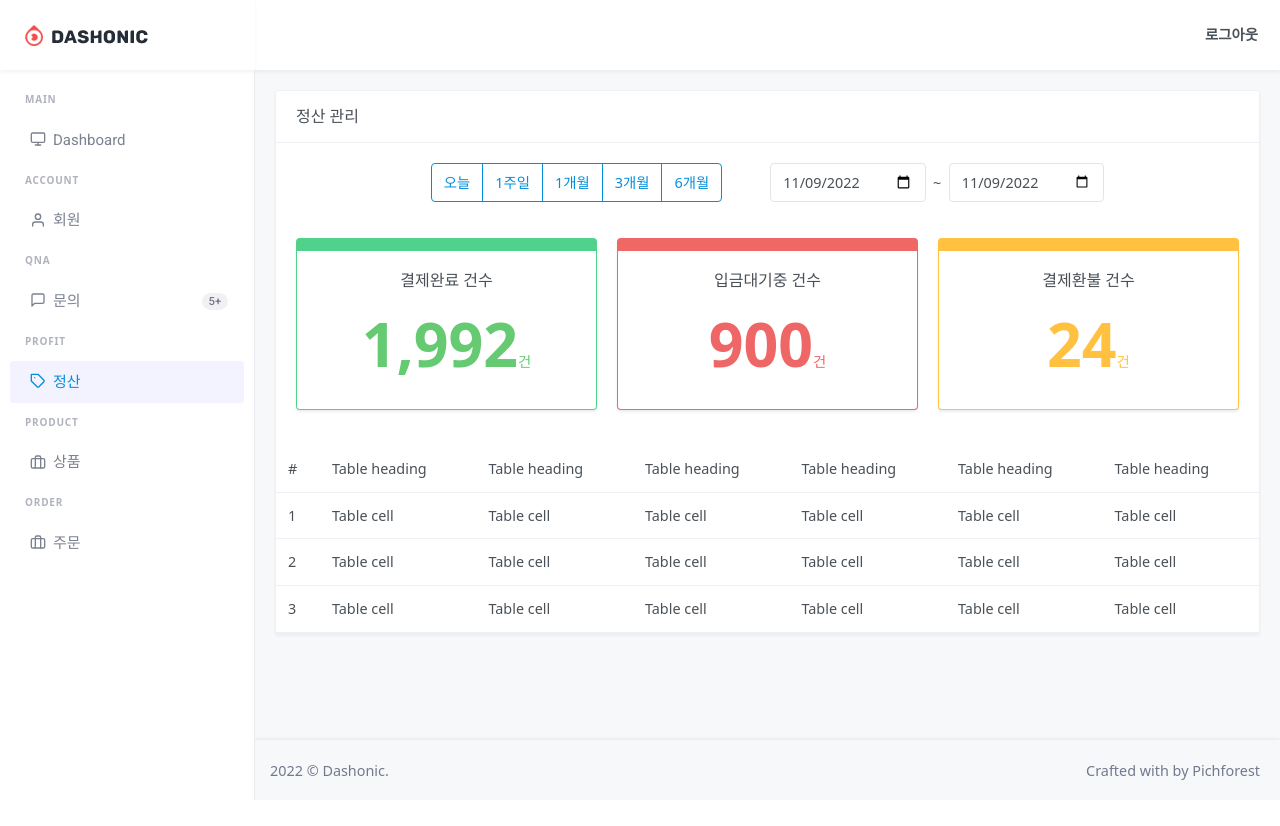
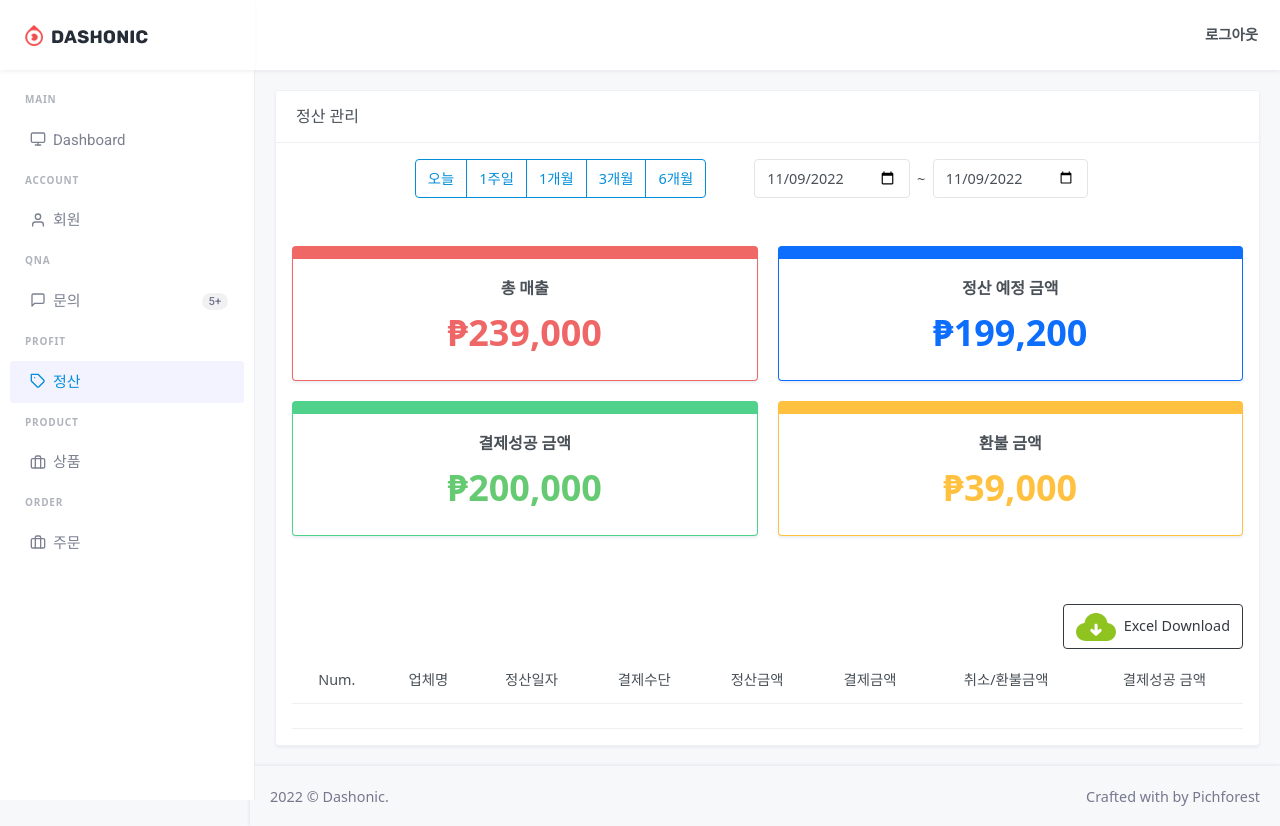
Before and after one commit to newsoft111/utoville-ecommerce-admin, a Django app: page /profit/ in a window 1280 px wide. Before the commit the page ends 800 px from the top, so only its background shows below. Run offline with Django 4.2, Linux system fonts and the light colour scheme; lists and menus that the app fills with data are empty; some libraries are stand-ins or nearby versions.

Commit message:
profit page

```diff
--- a/templates/header.html
+++ b/templates/header.html
@@ -18,6 +18,7 @@
         <link href="{% static 'libs/fullcalendar/main.min.css' %}" rel="stylesheet" type="text/css" />
 		<!-- Custom css -->
         <link href="{% static 'css/custom.css' %}" rel="stylesheet" type="text/css" />
+
     </head>
 
 
--- a/templates/profit/profit_list.html
+++ b/templates/profit/profit_list.html
@@ -6,23 +6,29 @@
 {% load mathfilters %}
 
 <style>
+.sales-all {
+	border-top: 13px solid #ef6866;
+	border-left: 1px solid #ef6866;
+	border-right: 1px solid #ef6866;
+	border-bottom: 1px solid #ef6866;
+}
 .pay-done {
     border-top: 13px solid #51d28c;
     border-left: 1px solid #51D28C;
     border-right: 1px solid #51d28c;
     border-bottom: 1px solid #51d28c;
 }
-.pay-waiting {
-    border-top: 13px solid #ef6866;
-    border-left: 1px solid #ef6866;
-    border-right: 1px solid #ef6866;
-    border-bottom: 1px solid #ef6866;
-}
 .pay-refund {
     border-top: 13px solid #ffc13f;
     border-left: 1px solid #ffc13f;
     border-right: 1px solid #ffc13f;
     border-bottom: 1px solid #ffc13f;
+}
+.pay-calculate {
+	border-top: 13px solid #0d6efd;
+    border-left: 1px solid #0d6efd;
+    border-right: 1px solid #0d6efd;
+    border-bottom: 1px solid #0d6efd;
 }
 </style>
 
@@ -35,8 +41,8 @@
 					<div class="card-header justify-content-between d-flex align-items-center">
 						<h4 class="card-title">정산 관리</h4>
 					</div>
-					<div class="card-body">
-						<div class="d-flex justify-content-center align-items-center">
+					<div class="card-body p-3">
+						<div class="d-flex justify-content-center align-items-center mb-5">
 							<div class="btn-group">
 								<button type="button" class="btn btn-outline-primary">오늘</button>
 								<button type="button" class="btn btn-outline-primary">1주일</button>
@@ -44,83 +50,124 @@
 								<button type="button" class="btn btn-outline-primary">3개월</button>
 								<button type="button" class="btn btn-outline-primary">6개월</button>
 							</div>
+							<hr>
 							<div class="d-flex align-items-center ms-5">
 								<input class="form-control form-radius" name="start_date" type="date" id="start-date-input">
 																			&nbsp;&nbsp;~&nbsp;&nbsp;
 								<input class="form-control form-radius" name="end_date" type="date" id="end-date-input">
+								<a href="#searchCollapse" data-bs-target="#" data-bs-toggle="collapse" class="nav-link search-link lh-1 text-dark">
+									<i class="bx bx-search-alt-2 fs-4"></i>
+								</a>
+							</div>
+						</div>
+						<div class="row justify-content-center">
+							<div class="col-lg-6">
+								<div class="card sales-all">
+									<div class="card-body text-center">
+										<h5 class="card-title fw-bold mb-2">총 매출</h5>
+										<p class="card-text" style="color: rgb(239, 102, 102);"><b class="fs-1">₱239,000</b></p>
 									</div>
 								</div>
 							</div>
-					<div class="row" style="padding: 16px 20px;">
-						<div class="col-lg-4">
+							<div class="col-lg-6">
+								<div class="card pay-calculate">
+									<div class="card-body text-center">
+										<h5 class="card-title fw-bold mb-2">정산 예정 금액</h5>
+										<p class="card-text" style="color: rgb(13, 110, 253);"><b class="fs-1">₱199,200</b></p>
+									</div>
+								</div>
+							</div>
+						</div>
+						<div class="row justify-content-center">
+							<div class="col-lg-6">
 								<div class="card pay-done">
 									<div class="card-body text-center">
-									<h5 class="card-title mb-2">결제완료 건수</h5>
-									<p class="card-text" style="color: rgb(101, 202, 113); "><b style="font-size: 3.8rem;">1,992</b>건</p>
+										<h5 class="card-title fw-bold mb-2">결제성공 금액</h5>
+										<p class="card-text" style="color: rgb(101, 202, 113); "><b class="fs-1">₱200,000</b></p>
 									</div>
 								</div>
-						</div><!-- end col -->
-						<div class="col-lg-4">
-							<div class="card pay-waiting">
+							</div>
+							<div class="col-lg-6">
+								<div class="card pay-refund">
 									<div class="card-body text-center">
-									<h5 class="card-title text-center mb-2">입금대기중 건수</h5>
-									<p class="card-text" style="color: rgb(239, 102, 102);"><b style="font-size: 3.8rem;">900</b>건</p>
+										<h5 class="card-title fw-bold mb-2">환불 금액</h5>
+										<p class="card-text" style="color: rgb(255, 193, 63);"><b class="fs-1">₱39,000</b></p>
 									</div>
 								</div>
-						</div><!-- end col -->
-						<div class="col-lg-4">
-							<div class="card pay-refund">
-								<div class="card-body text-center">
-									<h5 class="card-title text-center mb-2 mb-1">결제환불 건수</h5>
-									<p class="card-text" style="color: rgb(255, 193, 63);"><b style="font-size: 3.8rem;">24</b>건</p>
 							</div>
 						</div>
-						</div><!-- end col -->
-					</div><!-- end row -->
-
-					<div class="table-responsive">
-						<table class="table mb-0">
+						<div class="excel-btn text-end mt-5">
+							<span class="btn btn-outline-dark"><img class= "me-2" style="width: 40px;" src="{% static 'images/down_i.png' %}">Excel Download</span>
+						</div>
+						<div class="table-responsive mt-2">
+							<table class="table mb-0 text-center">
 								<thead>
 									<tr>
-									<th>#</th>
-									<th>Table heading</th>
-									<th>Table heading</th>
-									<th>Table heading</th>
-									<th>Table heading</th>
-									<th>Table heading</th>
-									<th>Table heading</th>
+										<th>Num.</th>
+										<th>업체명</th>
+										<th>정산일자</th>
+										<th>결제수단</th>
+										<th>정산금액</th>
+										<th>결제금액</th>
+										<th>취소/환불금액</th>
+										<th>결제성공 금액</th>
 									</tr>
 								</thead>
 								<tbody>
 									<tr>
-									<th scope="row">1</th>
-									<td>Table cell</td>
-									<td>Table cell</td>
-									<td>Table cell</td>
-									<td>Table cell</td>
-									<td>Table cell</td>
-									<td>Table cell</td>
+										<th></th>
+										<td></td>
+										<td></td>
+										<td></td>
+										<td></td>
+										<td></td>
+										<td></td>
+										<td></td>
 									</tr>
-								<tr>
-									<th scope="row">2</th>
-									<td>Table cell</td>
-									<td>Table cell</td>
-									<td>Table cell</td>
-									<td>Table cell</td>
-									<td>Table cell</td>
-									<td>Table cell</td>
-								</tr>
-								<tr>
-									<th scope="row">3</th>
-									<td>Table cell</td>
-									<td>Table cell</td>
-									<td>Table cell</td>
-									<td>Table cell</td>
-									<td>Table cell</td>
-									<td>Table cell</td>
-								</tr>
-							</tbody><!-- end tbody -->
+								</tbody>
 							</table><!-- end table -->
+						</div>
+						<!-- paging -->
+						<!-- <div class="row g-0 text-center text-sm-start">
+							<div class="col-12">
+								<ul class="pagination pagination-rounded justify-content-center mb-sm-0">
+									{% if product_list.has_previous %}
+									<li class="page-item">
+										<a href="?p={{product_list.previous_page_number }}" class="page-link"><i class="mdi mdi-chevron-left"></i></a>
+									</li>
+									{% else %}
+									<li class="page-item disabled">
+										<span class="page-link"><i class="mdi mdi-chevron-left"></i></span>
+									</li>
+									{% endif %}
+
+									{% for page_number in product_list.paginator.page_range %}
+										{% if page_number >= product_list.number|add:-2 and page_number <= product_list.number|add:2 %}
+											{% if page_number == product_list.number %}
+											<li class="page-item active">
+												<span class="page-link">{{ page_number }}</span>
+											</li>
+											{% else %}
+											<li class="page-item">
+												<a href="?p={{page_number }}" class="page-link">{{ page_number }}</a>
+											</li>
+											{% endif %}
+										{% endif %}
+									{% endfor %}
+
+									{% if product_list.has_next  %}
+									<li class="page-item">
+										<a href="?p={{product_list.next_page_number }}" class="page-link"><i class="mdi mdi-chevron-right"></i></a>
+									</li>
+									{% else %}
+									<li class="page-item disabled">
+										<span class="page-link"><i class="mdi mdi-chevron-right"></i></span>
+									</li>
+									{% endif %}
+								</ul>
+							</div>
+						</div> -->
+					</div>
 				</div>
 			</div>
 		</div>
```
Also changed, not shown: static/images/down_i.png (added). Lines whose indentation alone changed are shown as unchanged.
